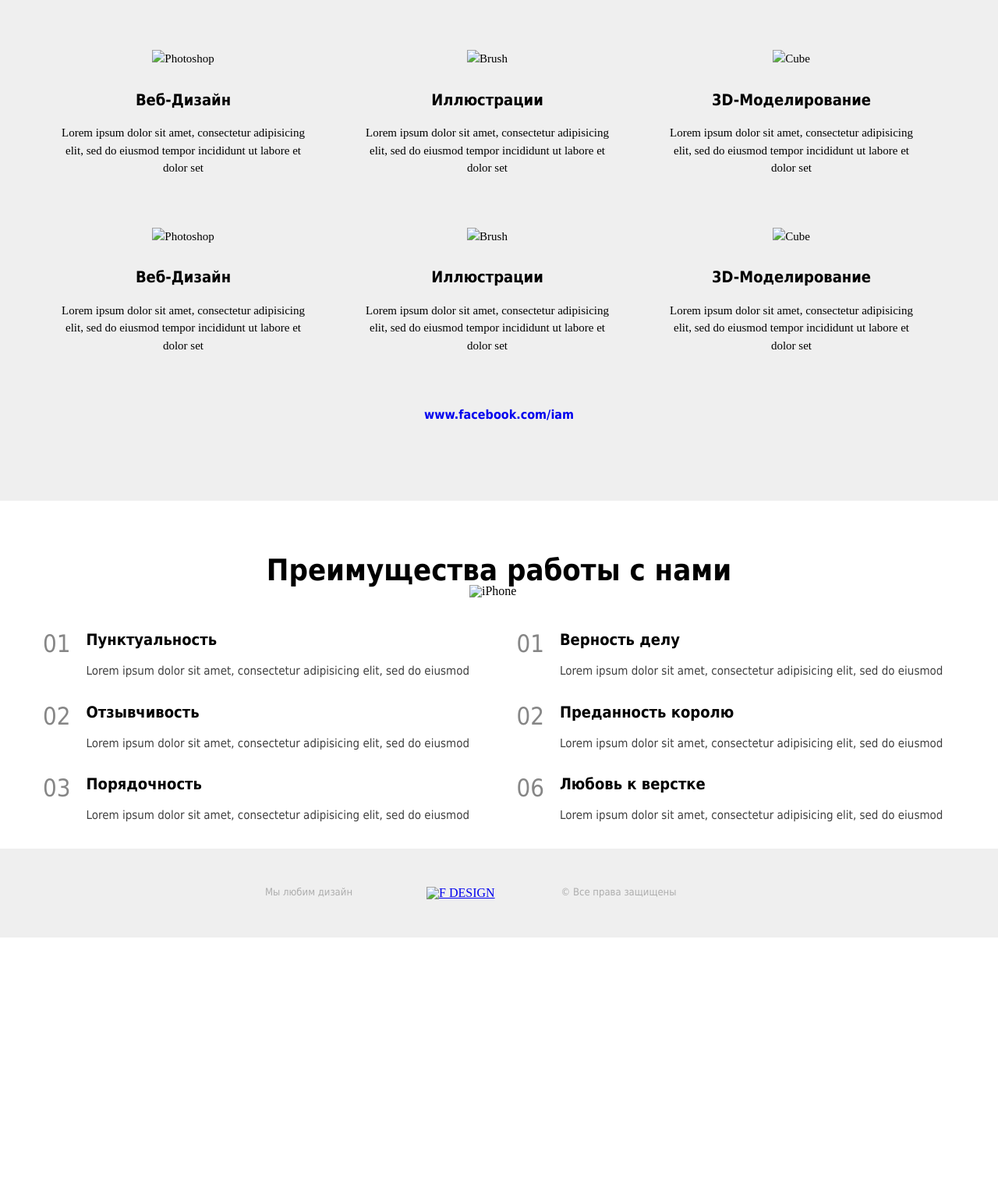
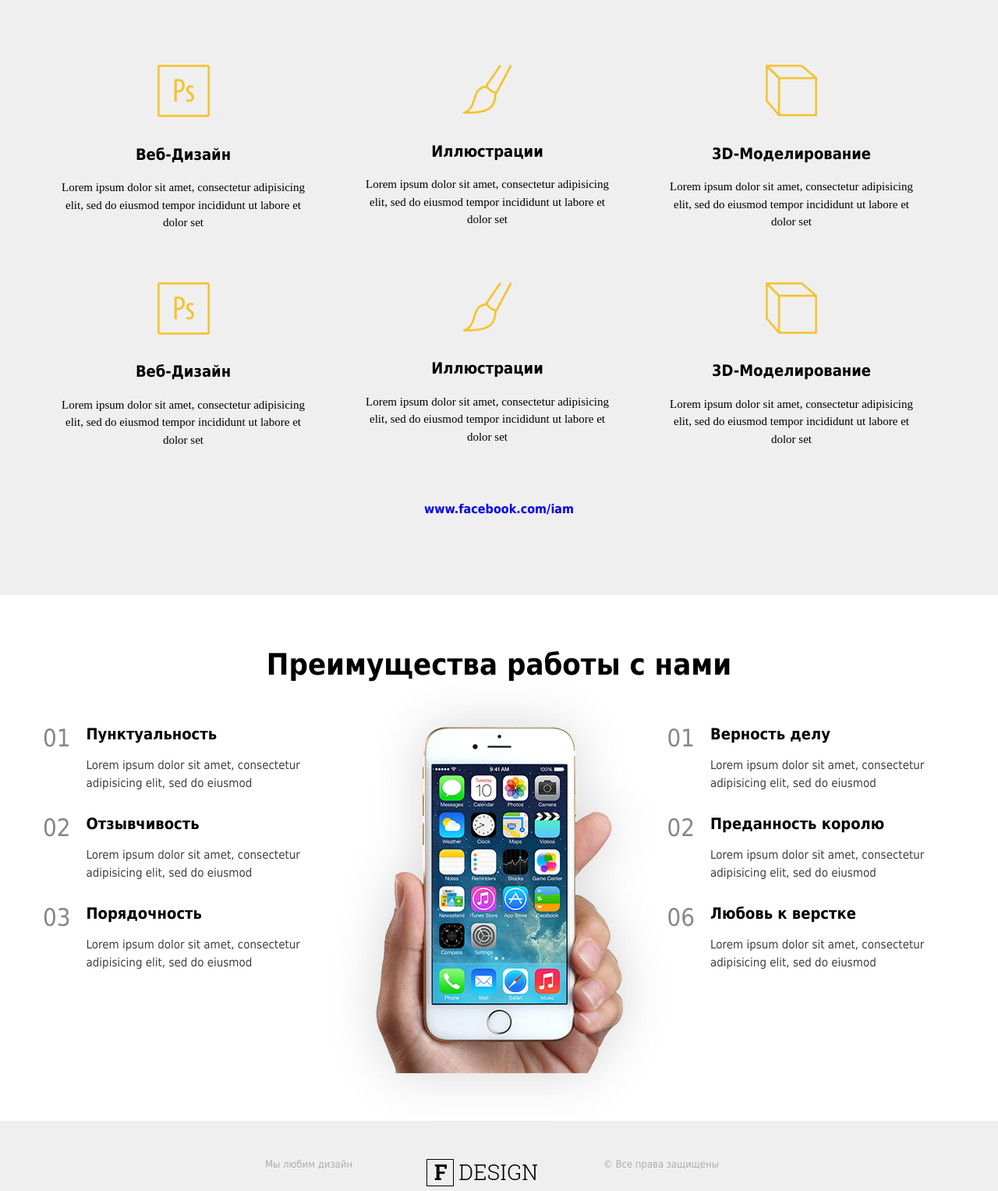
Before and after one commit to GSZB/FDesign, a plain HTML site: page index.html in a window 1280 px wide. Shown: the part 856-2383 px from the top of the page at 78% size. Before the commit the page ends 2058 px from the top, so only its background shows below. Drawn offline with Linux system fonts and the light colour scheme.

Commit message:
Add files via upload

```diff
--- a/index.html
+++ b/index.html
@@ -11,7 +11,7 @@
     <header>
         <div class="container">
             <a href="#">
-                <img class="logo" src="../Lesson 2/img/F  Design.png" alt="F DESIGN">
+                <img class="logo" src="img/FDesign.png" alt="F DESIGN">
             </a>
             <div class="content">
                 <h1>
@@ -39,7 +39,7 @@
             <ul class="services">
                 <div class="firstline">
                     <li class="box">
-                        <img src="../Lesson 2/img/adobe_photoshop_100px.png" alt="Photoshop">
+                        <img src="img/adobe_photoshop_100px.png" alt="Photoshop">
                         <h3 class="services">
                             Веб-Дизайн
                         </h3>
@@ -48,7 +48,7 @@
                         </p>
                     </li>
                     <li class="box">
-                        <img src="../Lesson 2/img/brush_100px.png" alt="Brush">
+                        <img src="img/brush_100px.png" alt="Brush">
                         <h3 class="services">
                             Иллюстрации
                         </h3>
@@ -57,7 +57,7 @@
                         </p>
                     </li>
                     <li class="box">
-                        <img src="../Lesson 2/img/orthogonal_view_100px.png" alt="Cube">
+                        <img src="img/orthogonal_view_100px.png" alt="Cube">
                         <h3 class="services">
                             3D-Моделирование
                         </h3>
@@ -68,7 +68,7 @@
                 </div>
                 <div class="secondline">
                     <li class="box">
-                        <img src="../Lesson 2/img/adobe_photoshop_100px.png" alt="Photoshop">
+                        <img src="img/adobe_photoshop_100px.png" alt="Photoshop">
                         <h3>
                             Веб-Дизайн
                         </h3>
@@ -77,7 +77,7 @@
                         </p>
                     </li>
                     <li class="box">
-                        <img src="../Lesson 2/img/brush_100px.png" alt="Brush">
+                        <img src="img/brush_100px.png" alt="Brush">
                         <h3>
                             Иллюстрации
                         </h3>
@@ -86,7 +86,7 @@
                         </p>
                     </li>
                     <li class="box">
-                        <img src="../Lesson 2/img/orthogonal_view_100px.png" alt="Cube">
+                        <img src="img/orthogonal_view_100px.png" alt="Cube">
                         <h3>
                             3D-Моделирование
                         </h3>
@@ -148,7 +148,7 @@
                         </div>
                     </li>
                 </ul>
-                <img src="../Lesson 2/img/iphone-hand-3.png" alt="iPhone">
+                <img src="img/iphone-hand-3.png" alt="iPhone">
                 <ul>
                     <li>
                         <span>
@@ -200,7 +200,7 @@
                     Мы любим дизайн
                 </p>
                 <a href="#">
-                    <img src="../Lesson 2/img/F  Design.png" alt="F DESIGN">
+                    <img src="img/FDesign.png" alt="F DESIGN">
                 </a>
                 <p>
                     &#169; Все права защищены
```
Also changed, not shown: css/main.css (line endings or trailing spaces), img/FDesign.png (added).
